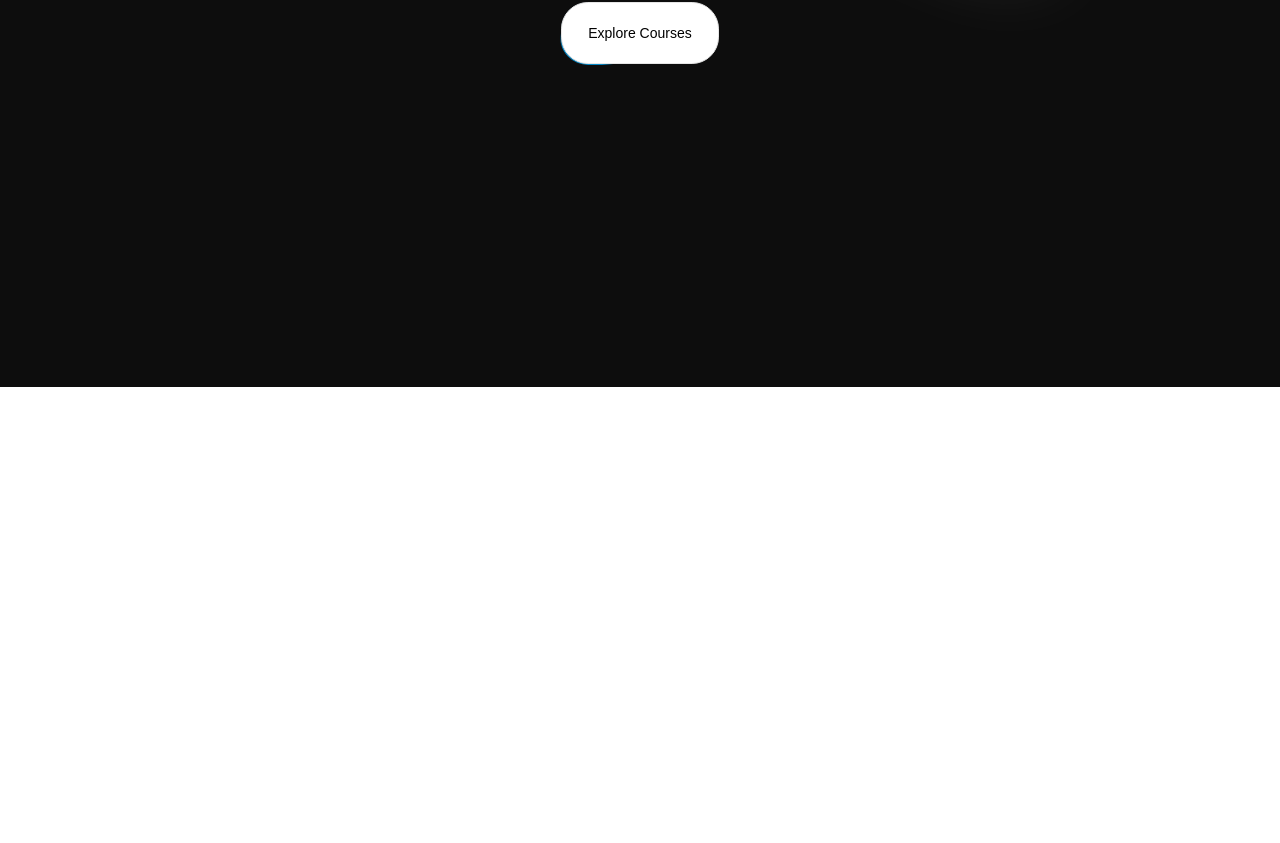
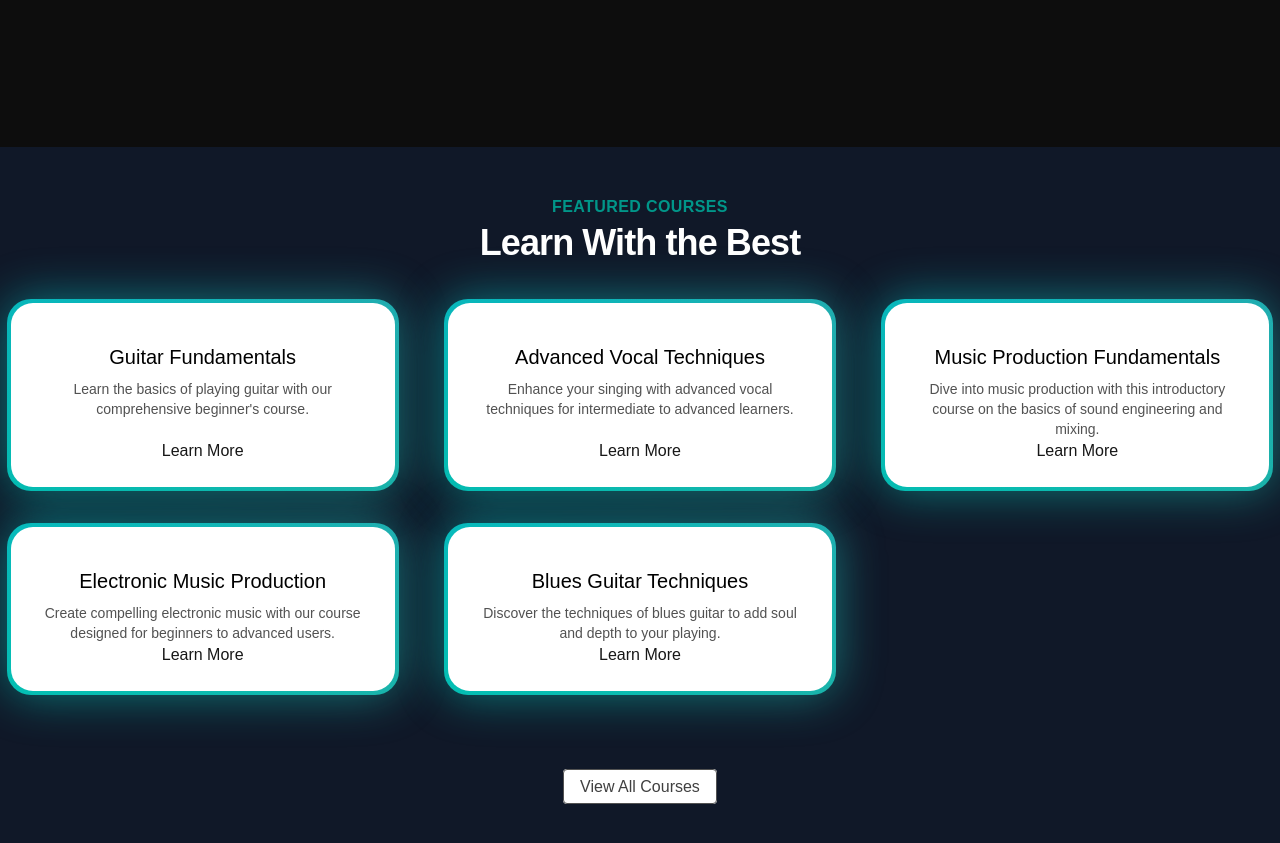
Before and after one commit to Riajul-56/school_music, a Next.js app: page / in a window 1280 px wide. Shown: the part 493-1336 px from the top of the page. Before the commit the page ends 880 px from the top, so only its background shows below. Built offline with nearby package versions, Linux system fonts and the light colour scheme.

Commit message:
Add FeaturedSection component and update BackgroundGradient with motion effects

```diff
--- a/src/app/page.tsx
+++ b/src/app/page.tsx
@@ -1,10 +1,11 @@
+import FeaturedSection from "@/components/FeaturedSection";
 import HeroSection from "@/components/HeroSection";
 
 export default function Home() {
   return (
     <main className="min-h-screen bg-black/[0.95] antialiased bg-grid-white/[0.02]">
-      <h1 className="text-2xl text-center mt-20 font-bold">Riajul Hasan</h1>
       <HeroSection />
+      <FeaturedSection />
     </main>
   );
 }
--- /dev/null
+++ b/src/components/FeaturedSection.tsx
@@ -0,0 +1,66 @@
+"use client";
+import Link from "next/link";
+import courseData from "../data/music_courses.json";
+import { p } from "framer-motion/client";
+import { BackgroundGradient } from "./ui/background-gradient";
+
+interface Course {
+  id: number;
+  title: string;
+  slug: string;
+  description: string;
+  price: number;
+  instructor: string;
+  isFeatured: boolean;
+}
+
+const FeaturedSection = () => {
+  const featuredCourses = courseData.courses.filter(
+    (course: Course) => course.isFeatured
+  );
+  return (
+    <div className="py-12 bg-gray-900">
+      <div>
+        <div className="text-center">
+          <h2 className="text-base text-teal-600 font-semibold tracking-wide uppercase">
+            FEATURED COURSES
+          </h2>
+          <p className="mt-2 text-3xl leading-8 font-extrabold tracking-tight text-white sm:text-4xl">
+            Learn With the Best
+          </p>
+        </div>
+      </div>
+
+      <div className="mt-10">
+        <div className="grid grid-cols-1 sm:grid-cols-2 lg:grid-cols-3 gap-8 justify-center">
+          {featuredCourses.map((course: Course) => (
+            <div key={course.id} className="flex justify-center">
+              <BackgroundGradient className="flex flex-col rounded-[22px] bg-white dark:bg-zinc-900 overflow-hidden h-full max-w-sm">
+                <div className="p-4 sm:p-6 flex flex-col items-center text-center flex-grow">
+                  <p className="text-lg sm:text-xl text-black mt-4 mb-2 dark:text-neutral-200">
+                    {course.title}
+                  </p>
+                  <p className="text-sm text-neutral-600 dark:text-neutral-400 flex-grow">
+                    {course.description}
+                  </p>
+                  <Link href={`/courses/${course.slug}`}>Learn More</Link>
+                </div>
+              </BackgroundGradient>
+            </div>
+          ))}
+        </div>
+      </div>
+
+      <div className="mt-20 text-center">
+        <Link
+          href="/courses"
+          className="px-4 py-2 rounded border border-neutral-600 text-neutral-700 bg-white hover:bg-gray-100 transition duration-200"
+        >
+          View All Courses
+        </Link>
+      </div>
+    </div>
+  );
+};
+
+export default FeaturedSection;
--- /dev/null
+++ b/src/components/ui/background-gradient.tsx
@@ -0,0 +1,72 @@
+import { cn } from "@/utils/cn";
+import React from "react";
+import { motion } from "motion/react";
+
+export const BackgroundGradient = ({
+  children,
+  className,
+  containerClassName,
+  animate = true,
+}: {
+  children?: React.ReactNode;
+  className?: string;
+  containerClassName?: string;
+  animate?: boolean;
+}) => {
+  const variants = {
+    initial: {
+      backgroundPosition: "0 50%",
+    },
+    animate: {
+      backgroundPosition: ["0, 50%", "100% 50%", "0 50%"],
+    },
+  };
+  return (
+    <div className={cn("relative p-[4px] group", containerClassName)}>
+      <motion.div
+        variants={animate ? variants : undefined}
+        initial={animate ? "initial" : undefined}
+        animate={animate ? "animate" : undefined}
+        transition={
+          animate
+            ? {
+                duration: 5,
+                repeat: Infinity,
+                repeatType: "reverse",
+              }
+            : undefined
+        }
+        style={{
+          backgroundSize: animate ? "400% 400%" : undefined,
+        }}
+        className={cn(
+          "absolute inset-0 rounded-3xl z-[1] opacity-60 group-hover:opacity-100 blur-xl  transition duration-500 will-change-transform",
+          " bg-[radial-gradient(circle_farthest-side_at_0_100%,#00ccb1,transparent),radial-gradient(circle_farthest-side_at_100%_0,#7b61ff,transparent),radial-gradient(circle_farthest-side_at_100%_100%,#ffc414,transparent),radial-gradient(circle_farthest-side_at_0_0,#1ca0fb,#141316)]"
+        )}
+      />
+      <motion.div
+        variants={animate ? variants : undefined}
+        initial={animate ? "initial" : undefined}
+        animate={animate ? "animate" : undefined}
+        transition={
+          animate
+            ? {
+                duration: 5,
+                repeat: Infinity,
+                repeatType: "reverse",
+              }
+            : undefined
+        }
+        style={{
+          backgroundSize: animate ? "400% 400%" : undefined,
+        }}
+        className={cn(
+          "absolute inset-0 rounded-3xl z-[1] will-change-transform",
+          "bg-[radial-gradient(circle_farthest-side_at_0_100%,#00ccb1,transparent),radial-gradient(circle_farthest-side_at_100%_0,#7b61ff,transparent),radial-gradient(circle_farthest-side_at_100%_100%,#ffc414,transparent),radial-gradient(circle_farthest-side_at_0_0,#1ca0fb,#141316)]"
+        )}
+      />
+
+      <div className={cn("relative z-10", className)}>{children}</div>
+    </div>
+  );
+};
--- a/src/components/ui/navbar-menu.tsx
+++ b/src/components/ui/navbar-menu.tsx
@@ -1,6 +1,6 @@
 "use client";
 import React from "react";
-import { motion, type Transition } from "framer-motion";
+import { motion, type Transition } from "motion/react";
 
 const transition: Transition = {
   type: "spring",
```
